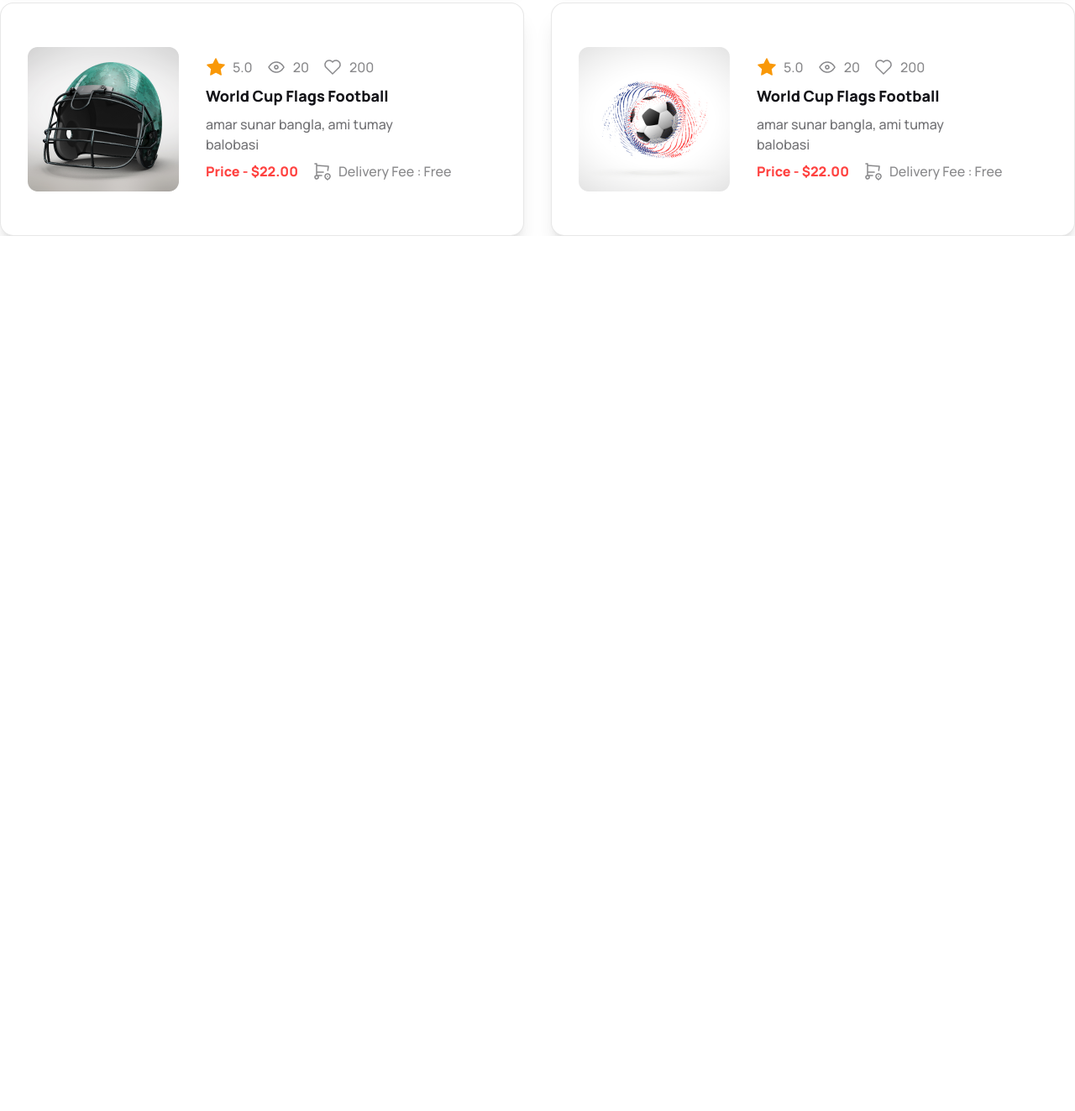
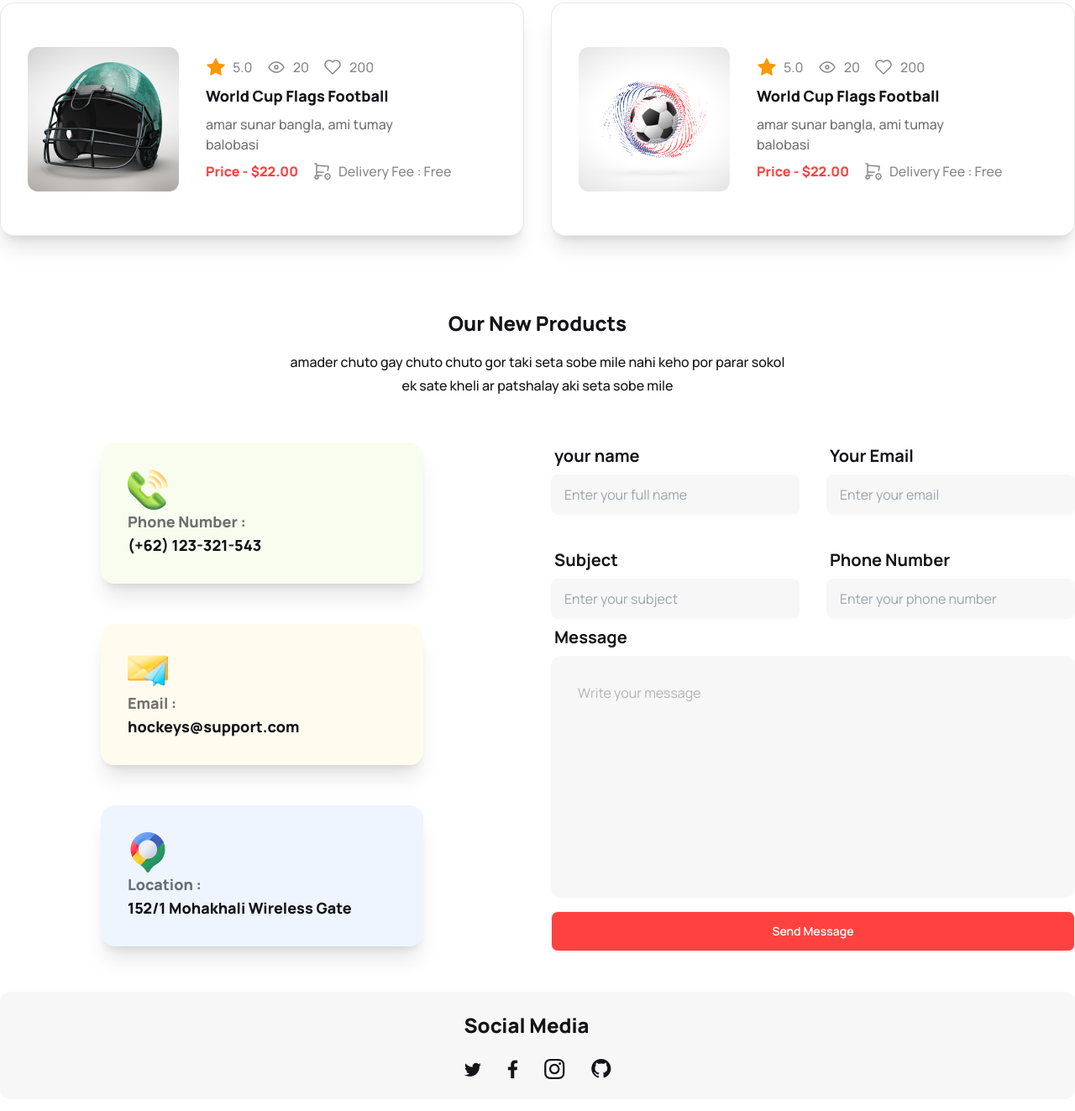
Before and after one commit to FARUK2059/Project-8-Hockeys-Assin-3, a plain HTML site: page index.html in a window 1280 px wide. Shown: the part 3089-4412 px from the top of the page at 84% size. Before the commit the page ends 3370 px from the top, so only its background shows below. Drawn offline with nearby package versions, Linux system fonts and the light colour scheme.

Commit message:
inpute section complate

```diff
--- a/index.html
+++ b/index.html
@@ -360,9 +360,93 @@
                         </div>
                       </div>
                 </div>
-
         </section>
 
+        <!-- inpute section -->
+        <section class="mt-10">
+             <!-- Inpute section -->
+             <div class="text-center leading-7 p-12">
+                <h1 class="text-[#131318] font-extrabold text-2xl">Our New Products</h1>
+                <p class="text-[#131318] font-medium mt-4 ">amader chuto gay chuto chuto gor taki seta sobe mile nahi keho por parar sokol  <br> ek sate kheli ar patshalay aki seta sobe mile  </p>
+            </div>
+
+            <div class="grid lg:grid-cols-2 items-center justify-center gap-8">
+                <!-- first grid section -->
+                <div class="grid gap-12 justify-center items-center">
+                    <!-- part 1 -->
+                    <div class="card w-96 bg-base-100 shadow-xl bg-[#BCED6D1A]">
+                        <div class="p-8">
+                            <img class="" src="./icon/call.png" alt="">
+                          <h2 class=" text-[#13131899] font-extrabold text-lg">Phone Number : <br> <span class="text-[#131318]">(+62) 123-321-543</span><h2>
+                        </div>
+                    </div>
+                    <!-- part 2 -->
+                    <div class="card w-96 bg-base-100 shadow-xl bg-[#FDDD5F1A]">
+                        <div class="p-8">
+                            <img class="" src="./icon/messeges.png" alt="">
+                          <h2 class=" text-[#13131899] font-extrabold text-lg">Email :<br> <span class="text-[#131318]">hockeys@support.com</span><h2>
+                        </div>
+                    </div>
+                    <!-- part 3 -->
+                    <div class="card w-96 bg-base-100 shadow-xl bg-[#629CF31A]">
+                        <div class="p-8">
+                            <img class="" src="./icon/Locaion.png" alt="">
+                          <h2 class=" text-[#13131899] font-extrabold text-lg">Location : <br> <span class="text-[#131318]"> 152/1 Mohakhali Wireless Gate</span><h2>
+                        </div>
+                    </div>
+                </div>
+                <div>
+                    <div class="grid">
+                        <div class="grid lg:grid-cols-2 justify-center gap-8">
+                            <!-- input 1 -->
+                            <label class="form-control w-full ">
+                                <div class="label">
+                                  <span class=" text-[#131318] font-bold text-xl">your name</span>
+                                </div>
+                                <input type="text" placeholder="Enter your full name" class="input input-bordered w-full max-w-xs text-[#1313184D] bg-[#13131808] border-none" />
+                              </label>
+                            <!-- input 2 -->
+                            <label class="form-control w-full ">
+                                <div class="label">
+                                  <span class=" text-[#131318] font-bold text-xl">Your Email</span>
+                                </div>
+                                <input type="text" placeholder="Enter your email" class="input input-bordered w-full max-w-xs text-[#1313184D] bg-[#13131808] border-none" />
+                              </label>
+                            <!-- input 3 -->
+                            <label class="form-control w-full">
+                                <div class="label">
+                                  <span class=" text-[#131318] font-bold text-xl">Subject</span>
+                                </div>
+                                <input type="text" placeholder="Enter your subject" class="input input-bordered w-full max-w-xs text-[#1313184D] bg-[#13131808] border-none" />
+                              </label>
+                            <!-- input 4 -->
+                            <label class="form-control w-full">
+                                <div class="label">
+                                  <span class=" text-[#131318] font-bold text-xl">Phone Number</span>
+                                </div>
+                                <input type="text" placeholder="Enter your phone number" class="input input-bordered w-full max-w-xs text-[#1313184D] bg-[#13131808] border-none" />
+                              </label>
+                        </div>
+                        <div>
+                            <!-- massege aria -->
+                            <div class="label">
+                                <span class=" text-[#131318] font-bold text-xl">Message</span>
+                            </div>
+                            <article class="text-wrap ... h-72 bg-[#13131808] rounded-xl">
+                                <h3 class="text-[#1313184D] p-8">Write your message</h3>
+                            </article>
+                        </div>
+                        <button class="btn btn-block bg-[#FF4240] text-[#FFFFFF] mt-4">Send Message</button>
+                    </div>
+                </div>
+            </div>
+
+            <!-- input media section -->
+            <div class="grid justify-center gap-6 p-6 mt-12 mb-12 bg-[#13131808] leading-5 rounded-xl">
+                <h2 class="font-extrabold text-[#131318] text-2xl">Social Media</h2>
+                <img class="" src="./icon/Social.png" alt="">
+            </div>
+        </section>
 
 
 
```
Also changed, not shown: icon/Locaion.png (added), icon/Social.png (added), icon/call.png (added), icon/messeges.png (added).
